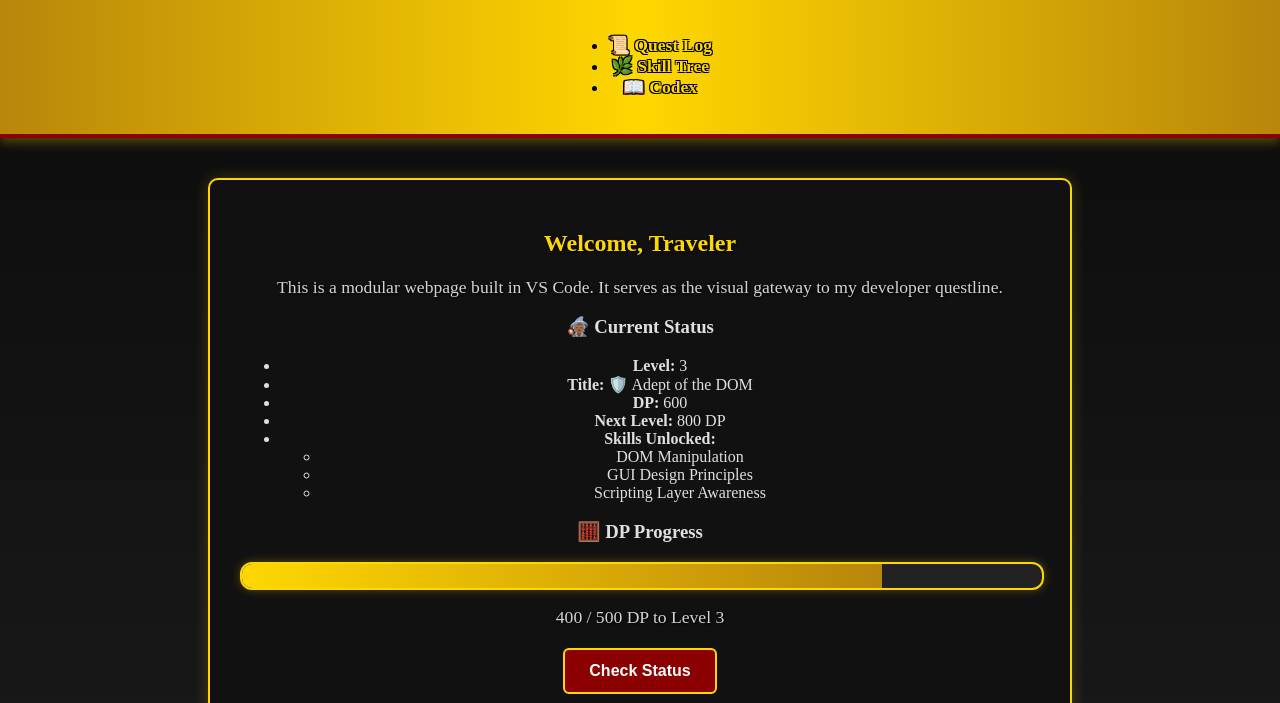
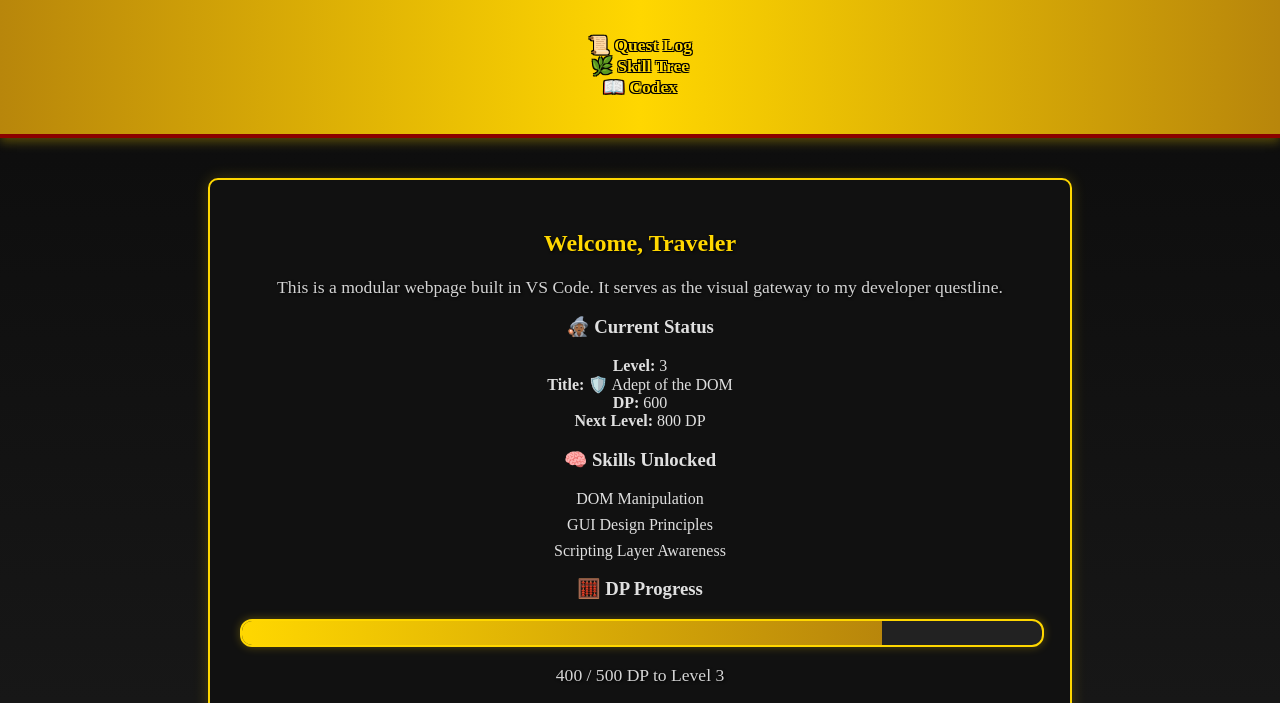
Before and after one commit to CraftWho/Study-Tracker-webdev, a plain HTML site: page Main-Quests/Q002_Introduction_to_HTML/Webpage-Start/index.html in a window 1280 px wide. Shown: the part 82-785 px from the top of the page. Drawn offline with Linux system fonts and the light colour scheme.

Commit message:
minor tweaks

```diff
--- a/Main-Quests/Q002_Introduction_to_HTML/Webpage-Start/index.html
+++ b/Main-Quests/Q002_Introduction_to_HTML/Webpage-Start/index.html
@@ -30,12 +30,15 @@
     <li><strong>Title:</strong> <span id="title"></span></li>
     <li><strong>DP:</strong> <span id="dp"></span></li>
     <li><strong>Next Level:</strong> <span id="nextLevelDP"></span> DP</li>
-    <li><strong>Skills Unlocked:</strong>
-      <ul id="skills"></ul>
-    </li>
-  </ul>
+    <section>
 
-    </section>
+
+      <section id="skills-unlocked">
+  <h3>🧠 Skills Unlocked</h3>
+  <ul id="skills"></ul>
+</section>
+
+
     <section class="progress">
   <h3>🧮 DP Progress</h3>
   <div class="progress-bar">
--- a/Main-Quests/Q002_Introduction_to_HTML/Webpage-Start/style.css
+++ b/Main-Quests/Q002_Introduction_to_HTML/Webpage-Start/style.css
@@ -117,5 +117,12 @@ footer {
   width: 0%;
   transition: width 0.5s ease-in-out;
 }
+ul {
+  list-style-type: none;
+  padding-left: 0;
+}
 
+#skills li {
+  margin-bottom: 0.5rem;
+}
 /* === 🖤 End of Style === */
```
